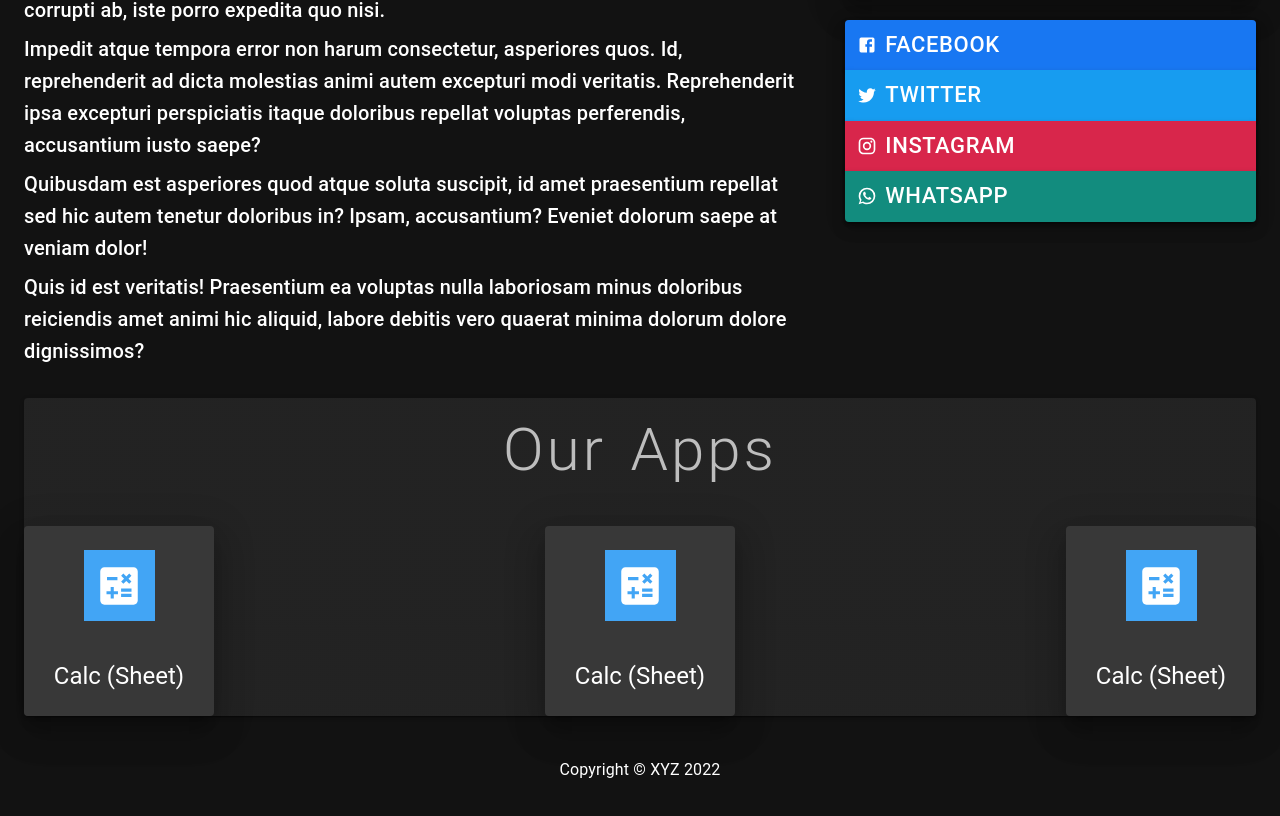
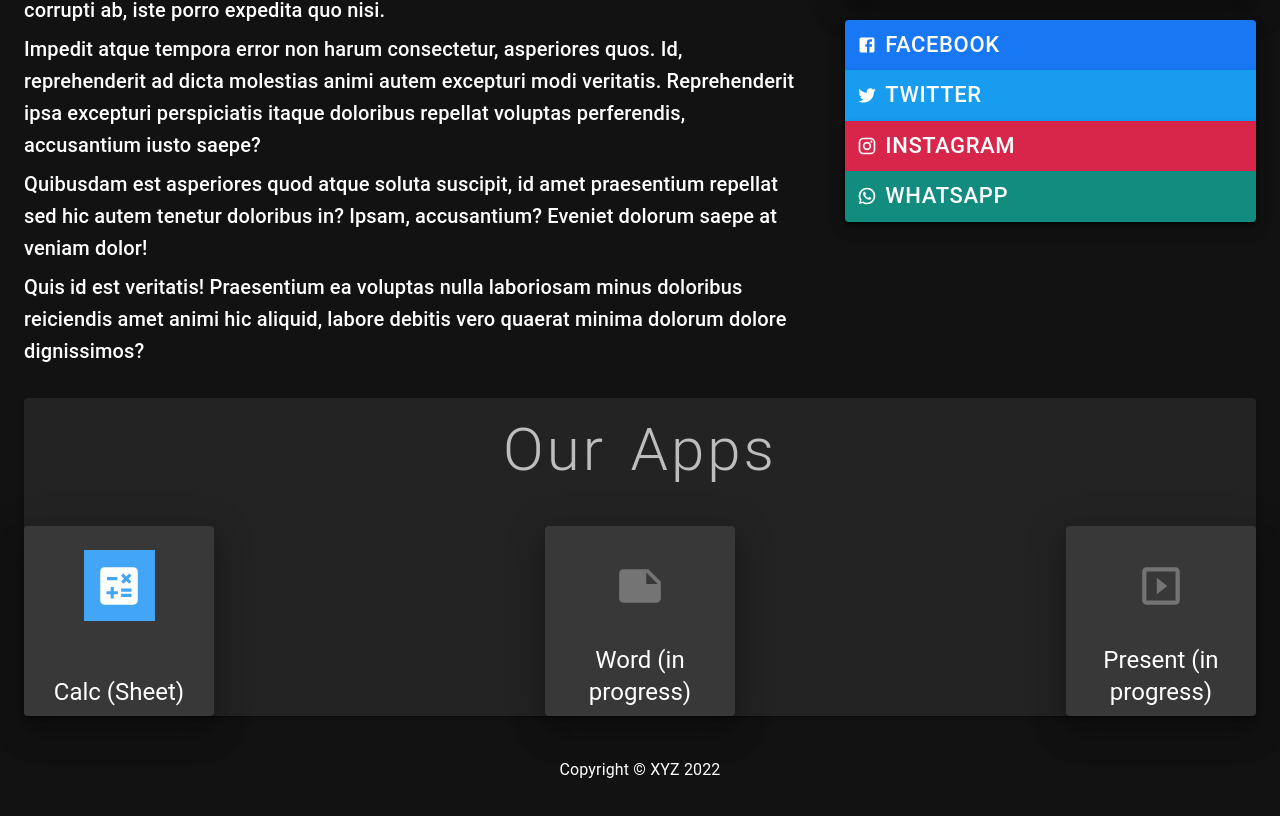
Before and after one commit to k4-100/calc, a React (Create React App) app: page / in a window 1280 px wide. Shown: the part 645-1461 px from the top of the page. Built offline with nearby package versions, Linux system fonts and the light colour scheme.

Commit message:
Some finishing touches for AppButton  so far

```diff
--- a/src/components/Home/AppButton.tsx
+++ b/src/components/Home/AppButton.tsx
@@ -1,14 +1,28 @@
-// type Props = {};
 import React from "react";
-import { Calculate } from "@mui/icons-material";
-import { IconButton, Paper, Typography } from "@mui/material";
+import { IconButton, Button, Paper, Typography } from "@mui/material";
+import { Link as RouterLink } from "react-router-dom";
+type Props = {
+  disabled?: boolean;
+  icon: any;
+  text: string;
+  link?: string;
+};
 
-const AppButton = () => {
+/**
+ *
+ * @param disabled is button inside disabled?
+ * @param icon icon inside button
+ * @param text text below button
+ * @param link link to an app
+ * @returns
+ */
+const AppButton: React.FC<Props> = ({ disabled, icon, text, link }) => {
   return (
     <Paper
       elevation={20}
       sx={{
         p: 3,
+        pb: 1,
         height: "190px",
         width: {
           sm: "190px",
@@ -21,7 +35,9 @@ const AppButton = () => {
       }}
     >
       <IconButton
-        // disabled
+        component={RouterLink}
+        to={String(link)}
+        disabled={disabled}
         sx={{
           width: "55px",
           height: "55px",
@@ -34,9 +50,11 @@ const AppButton = () => {
           },
         }}
       >
-        <Calculate />
+        {icon}
       </IconButton>
-      <Typography variant="h5">Calc (Sheet)</Typography>
+      <Typography variant="h5" align="center">
+        {text}
+      </Typography>
     </Paper>
   );
 };
--- a/src/components/Home/index.tsx
+++ b/src/components/Home/index.tsx
@@ -1,14 +1,6 @@
 import React from "react";
-import {
-  Box,
-  Button,
-  Divider,
-  Grid,
-  Paper,
-  Typography,
-  IconButton,
-} from "@mui/material";
-import { Calculate } from "@mui/icons-material";
+import { Box, Button, Divider, Grid, Paper, Typography } from "@mui/material";
+import { Calculate, Note, Slideshow } from "@mui/icons-material";
 import { Navigation, Pagination, Autoplay } from "swiper";
 import { Swiper, SwiperSlide } from "swiper/react";
 
@@ -221,9 +213,13 @@ const Home: React.FC = () => {
             },
           }}
         >
-          <AppButton />
-          <AppButton />
-          <AppButton />
+          <AppButton icon={<Calculate />} link="/calc" text="Calc (Sheet)" />
+          <AppButton disabled icon={<Note />} text="Word (in progress)" />
+          <AppButton
+            disabled
+            icon={<Slideshow />}
+            text="Present (in progress)"
+          />
         </Box>
       </Paper>
       <Typography
```
